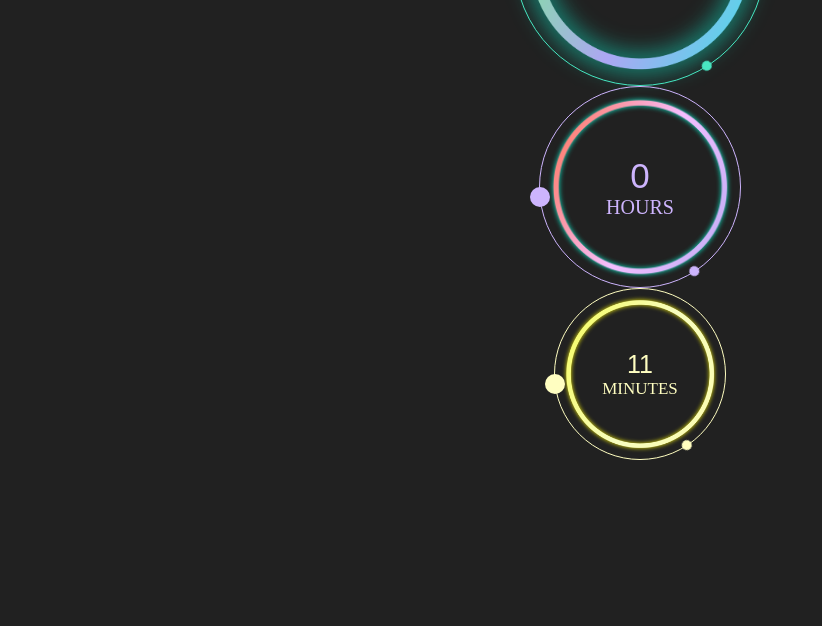
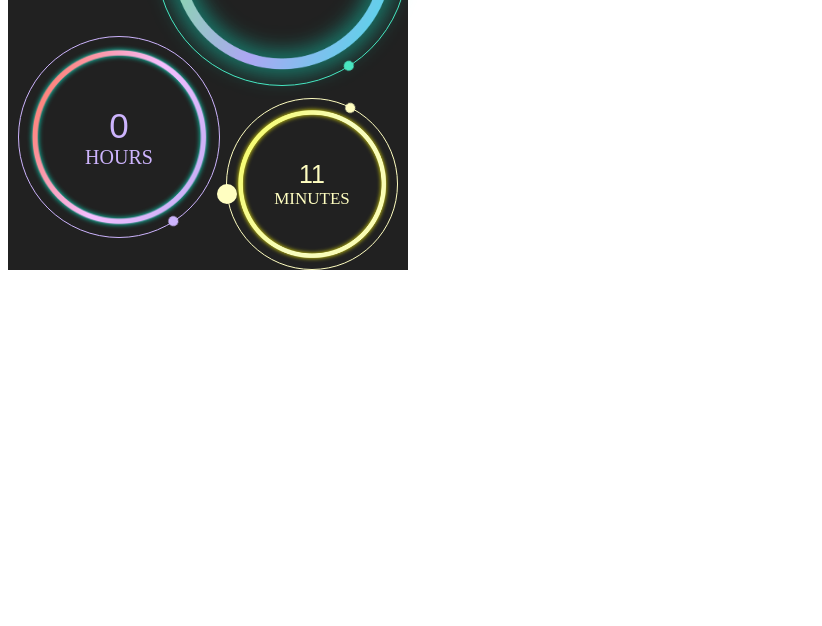
Before and after one commit to spoqa-timetravel/time-travel-frontend, a plain HTML site: page index.html in a window 1280 px wide. Shown: the part 174-800 px from the top of the page, without its empty margins (0-822 px from the left). Drawn offline with nearby package versions, Linux system fonts and the light colour scheme.

Commit message:
Finish setting clock layout
with Hardcoding ㅠㅠ

```diff
--- a/index.html
+++ b/index.html
@@ -7,6 +7,7 @@
 </head>
 
 <body>
+  <div class="app">
       <div id="year" class="time" style="width: 250px; height: 250px;">
         <img class="background" src="./assets/img-gra-one.png" />
         <div class="content">
@@ -23,7 +24,6 @@
           <div class="label">HOURS</div>
         </div>
         <div class="moon"></div>
-    <div class="moon big"></div>
       </div>
       <div id="minute" class="time" style="width: 170px; height: 170px;">
         <img class="background" src="./assets/img-gra-three.png" />
@@ -31,8 +31,9 @@
           <div class="data">60</div>
           <div class="label">MINUTES</div>
         </div>
-    <div class="moon"></div>
+        <div class="moon opposite"></div>
         <div class="moon big"></div>
+      </div>
   </div>
 </body>
 
--- a/style.css
+++ b/style.css
@@ -1,5 +1,6 @@
-body {
+.app {
   background-color: #212121;
+  max-width: 400px;
 }
 
 .moon {
@@ -81,6 +82,17 @@ body {
     text-align: center;
   }
 
+#year.time {
+  margin: auto 0px auto auto;
+}
+
+#hour.time {
+  margin: -50px 0 0 10px;
+}
+
+#minute.time {
+  margin: -140px 10px auto auto;
+}
 
 #year .moon::after {
   background-color: #49e6c1;
```
Lines whose indentation alone changed are shown as unchanged.
